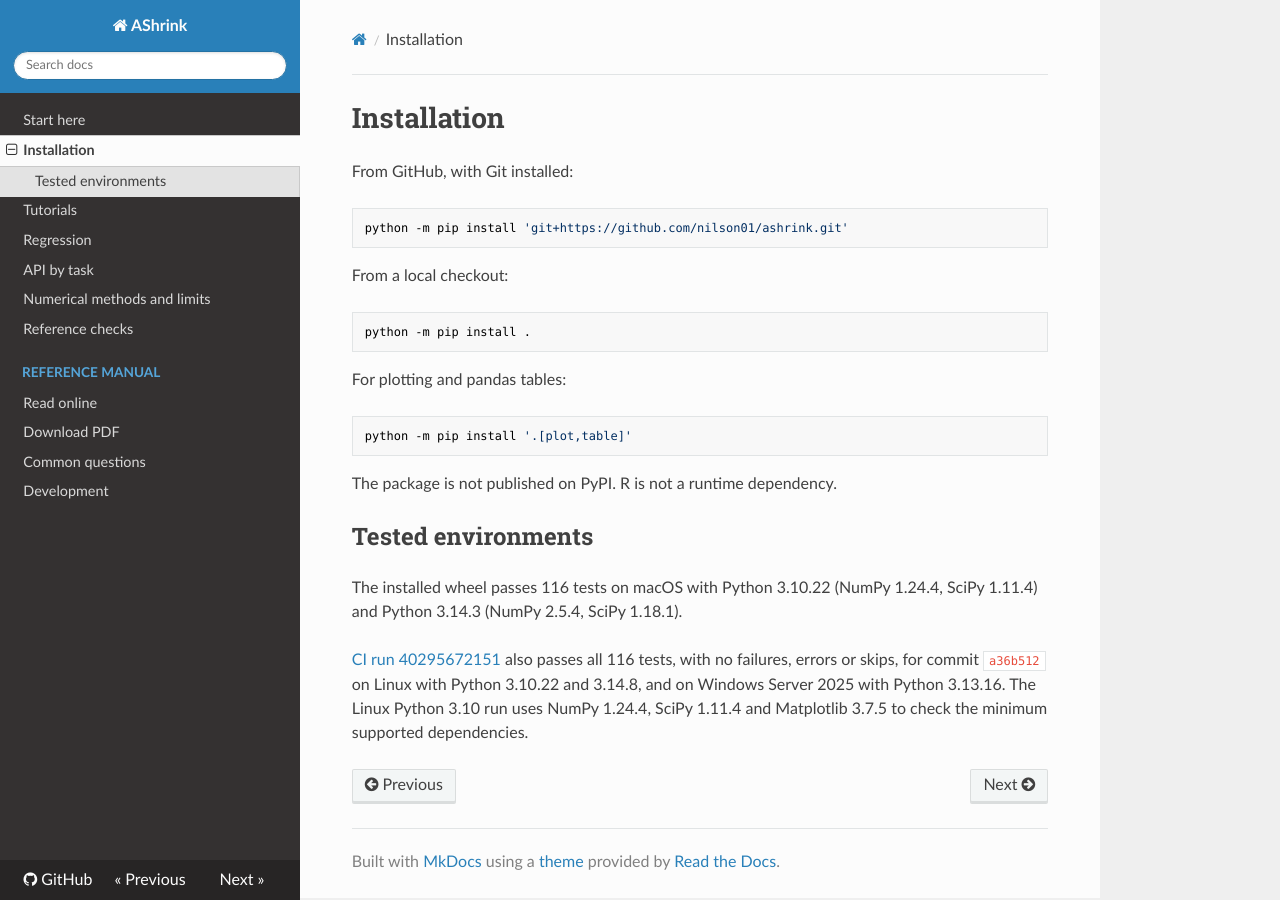
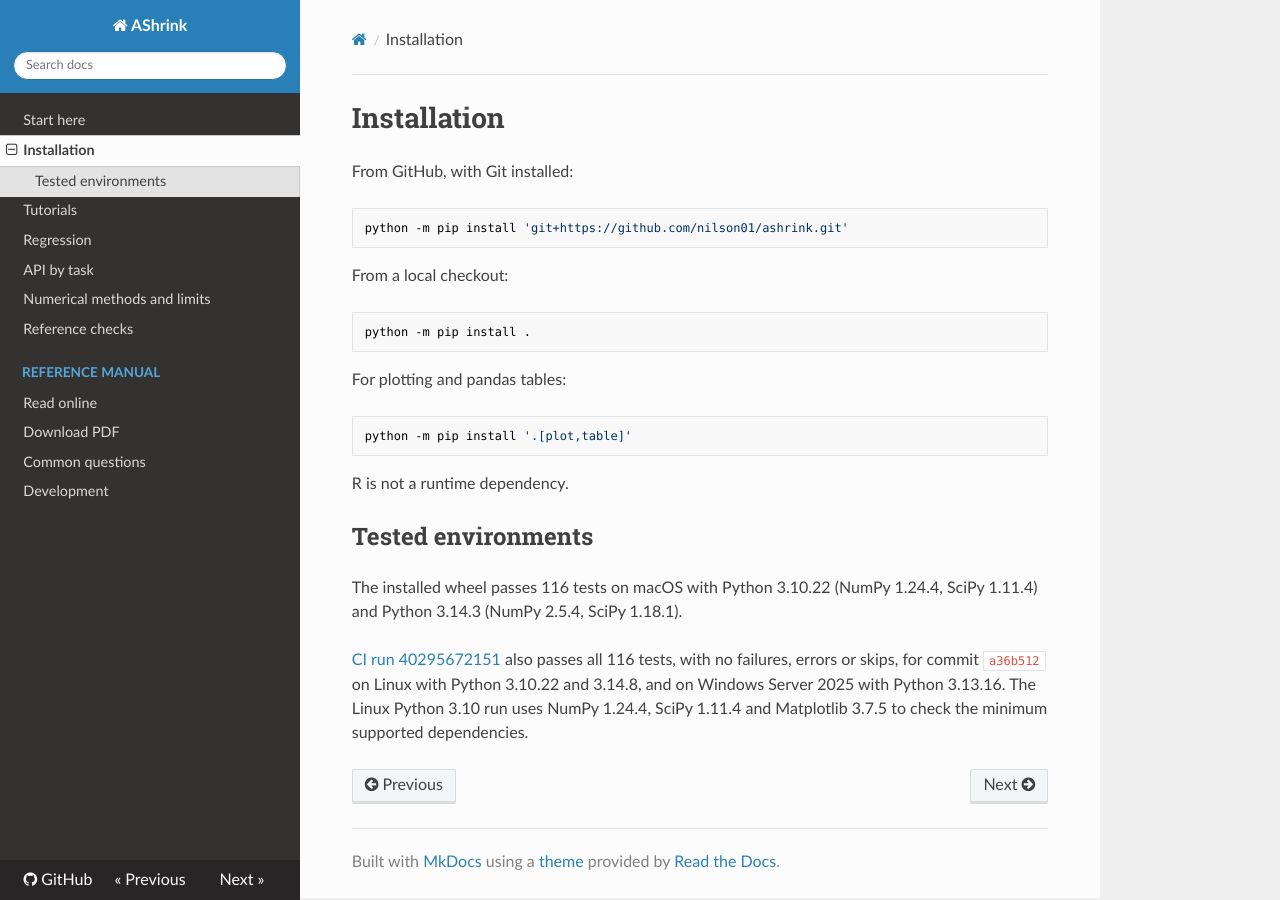
Before and after one commit to nilson01/ashrink, an MkDocs documentation site: the page built from docs/installation.md, in a window 1280 px wide. Built offline with MkDocs 1.6.1, drawn with Linux system fonts in a browser that asks for light colours; nearby versions of some CDN libraries.

Commit message:
Remove temporary publication status from user documentation

````diff
--- a/docs/installation.md
+++ b/docs/installation.md
@@ -18,7 +18,7 @@ For plotting and pandas tables:
 python -m pip install '.[plot,table]'
 ```
 
-The package is not published on PyPI. R is not a runtime dependency.
+R is not a runtime dependency.
 
 ## Tested environments
 
````
Also changed, not shown: README.md (+0 -1 lines), docs/manual/reference.md (+1 -1 lines), 1 other file.
